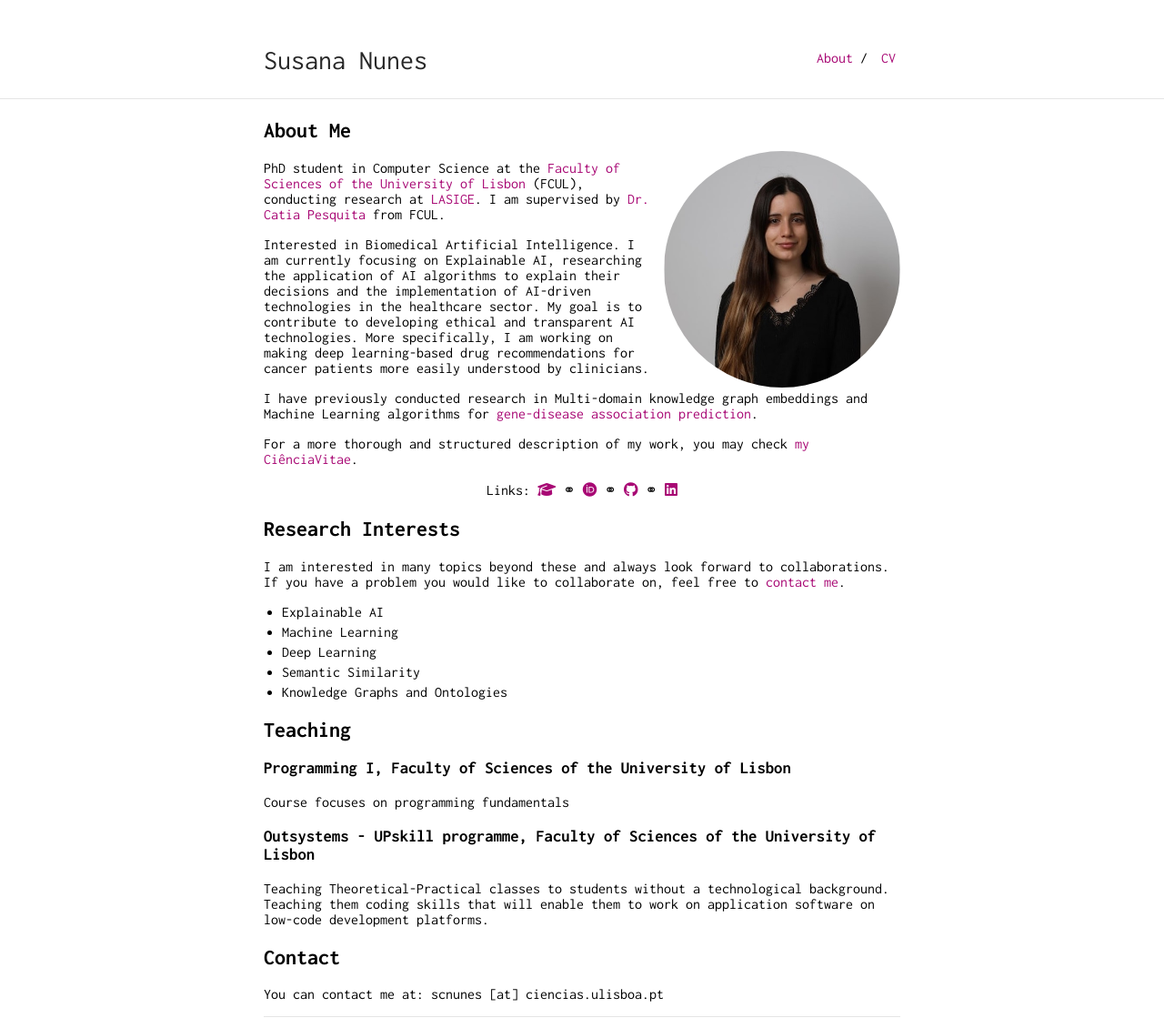
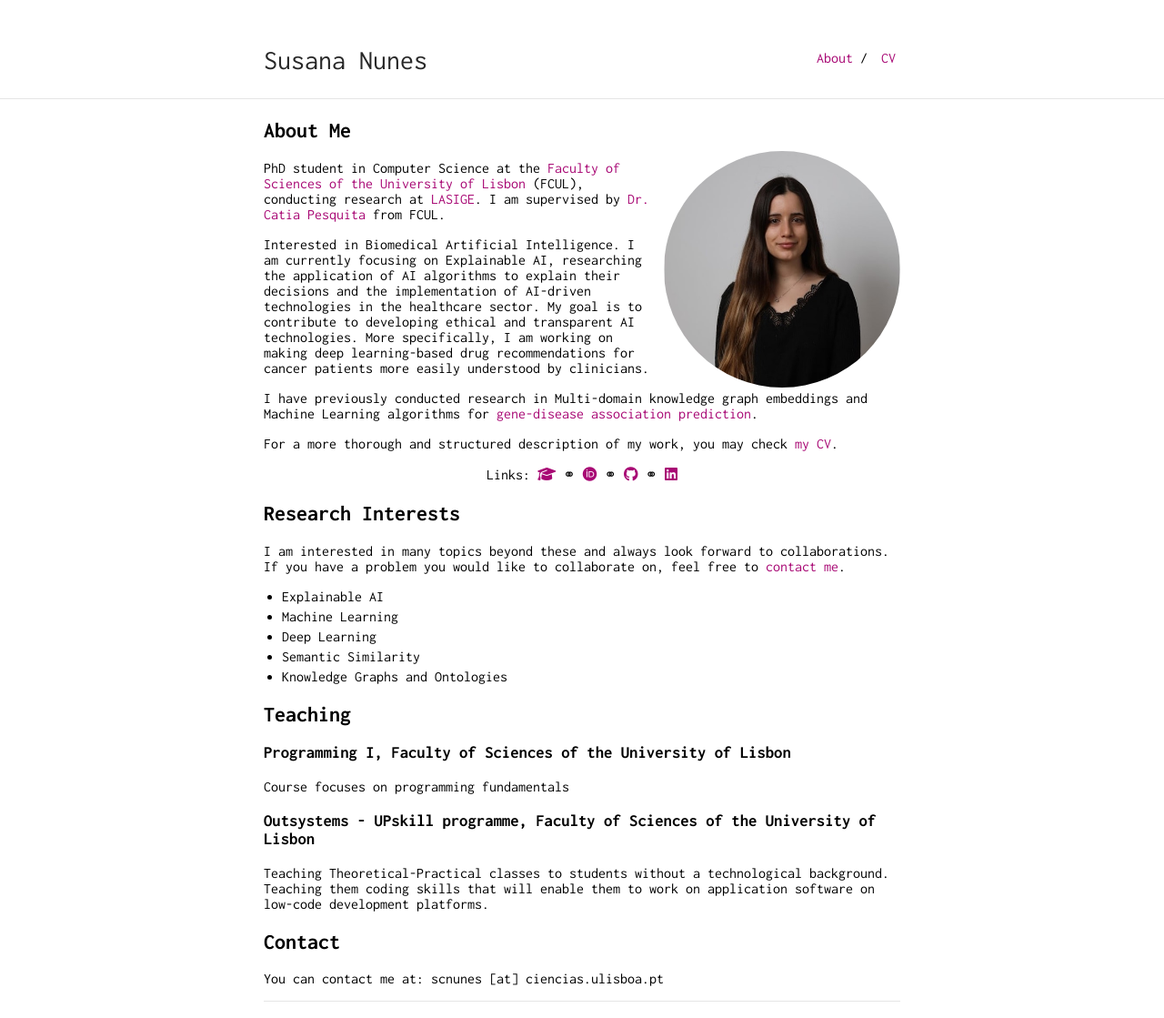
Before and after one commit to SusanaPNunes/susanapnunes.github.io, a Jekyll site: the page built from index.md, in a window 1280 px wide. Shown: the whole page at 91% size. Built offline with Jekyll 4.4.1, drawn with Linux system fonts in a browser that asks for light colours; nearby versions of some CDN libraries.

Commit message:
Update index.md

```diff
--- a/index.md
+++ b/index.md
@@ -13,7 +13,7 @@ Interested in Biomedical Artificial Intelligence. I am currently focusing on Exp
 
 I have previously conducted research in Multi-domain knowledge graph embeddings and Machine Learning algorithms for <a target="_blank" href="https://jbiomedsem.biomedcentral.com/articles/10.1186/s13326-023-00291-x">gene-disease association prediction</a>.
 
-For a more thorough and structured description of my work, you may check <a target="_blank" href="https://www.cienciavitae.pt/portal/C61F-13D3-4346">my CiênciaVitae</a>.
+For a more thorough and structured description of my work, you may check <a target="_blank" href="https://drive.google.com/file/d/1pz5lkXM8hMLxj0QHK8InroPFj4X1hAHI/view?usp=drive_link">my CV</a>.
 
 <p align="center">
 Links:
```
